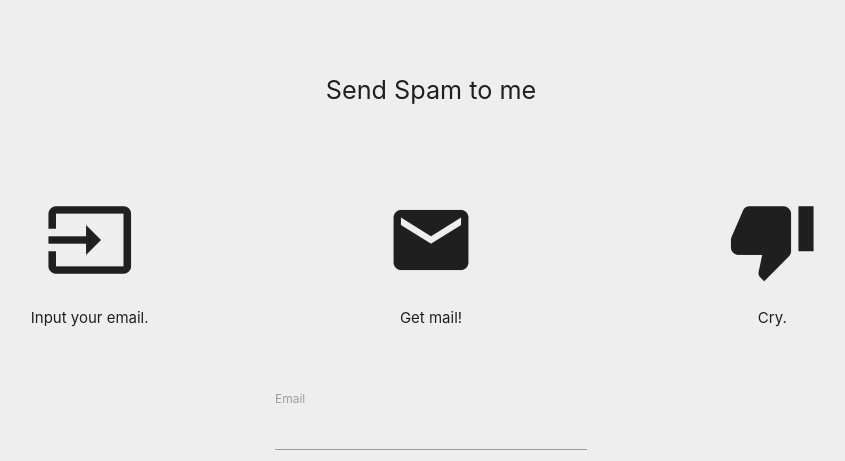
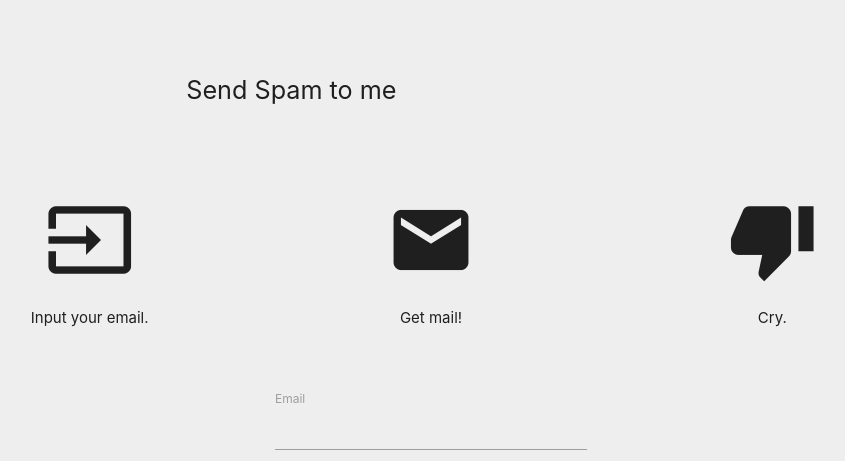
Before and after one commit to pwatrous/send-spam-to-me, a website: page site/index.html in a window 1280 px wide. Shown: the whole page, without its empty margins (209-1054 px from the left). Drawn offline with nearby package versions, Linux system fonts and the light colour scheme.

Commit message:
Cleaned up centering code

```diff
--- a/site/style.css
+++ b/site/style.css
@@ -5,10 +5,6 @@ html {
 
 #form-body {
 	width: 80%;
-}
-
-.col {
-	text-align: center;
 }
 
 #emailsubmit {
@@ -23,6 +19,7 @@ html {
 	margin-top: 3em;
 	padding-left: 10%;
 	padding-right: 10%;
+	text-align: center;
 }
 
 h1 {
```
